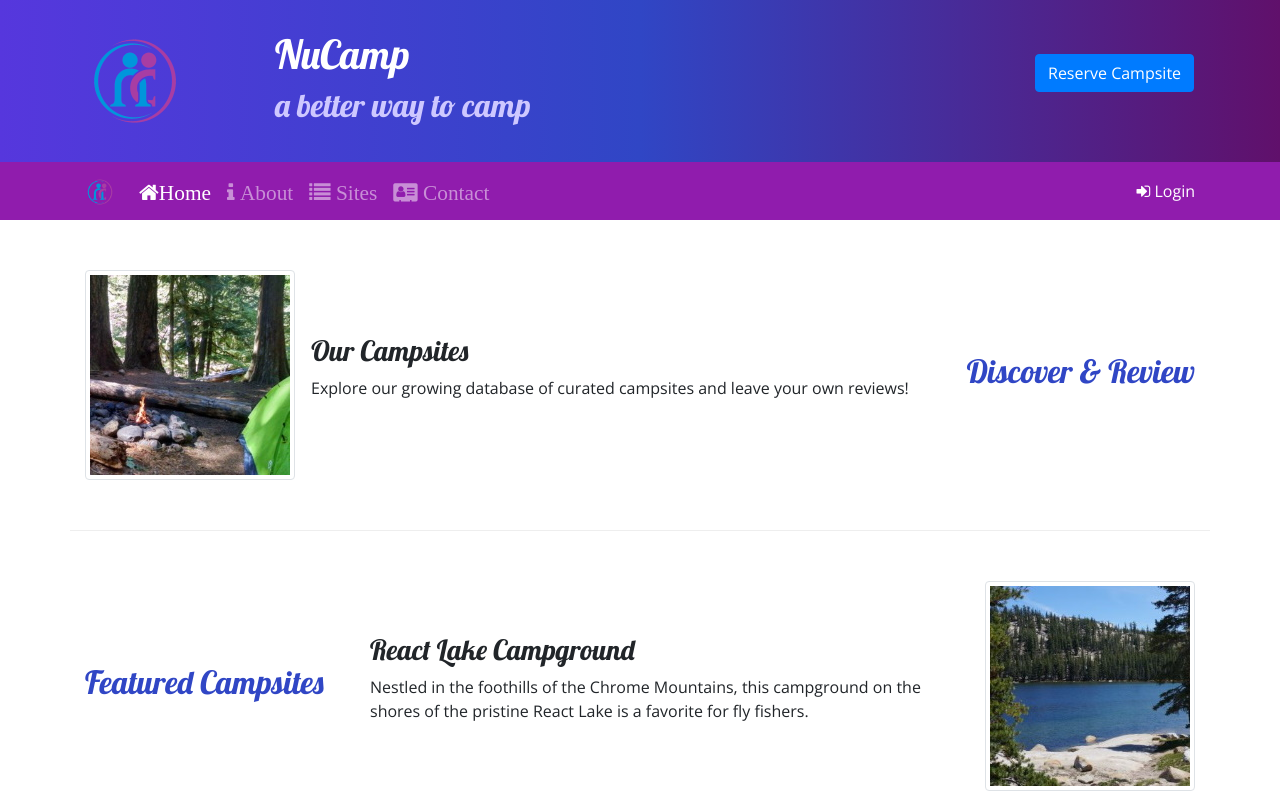
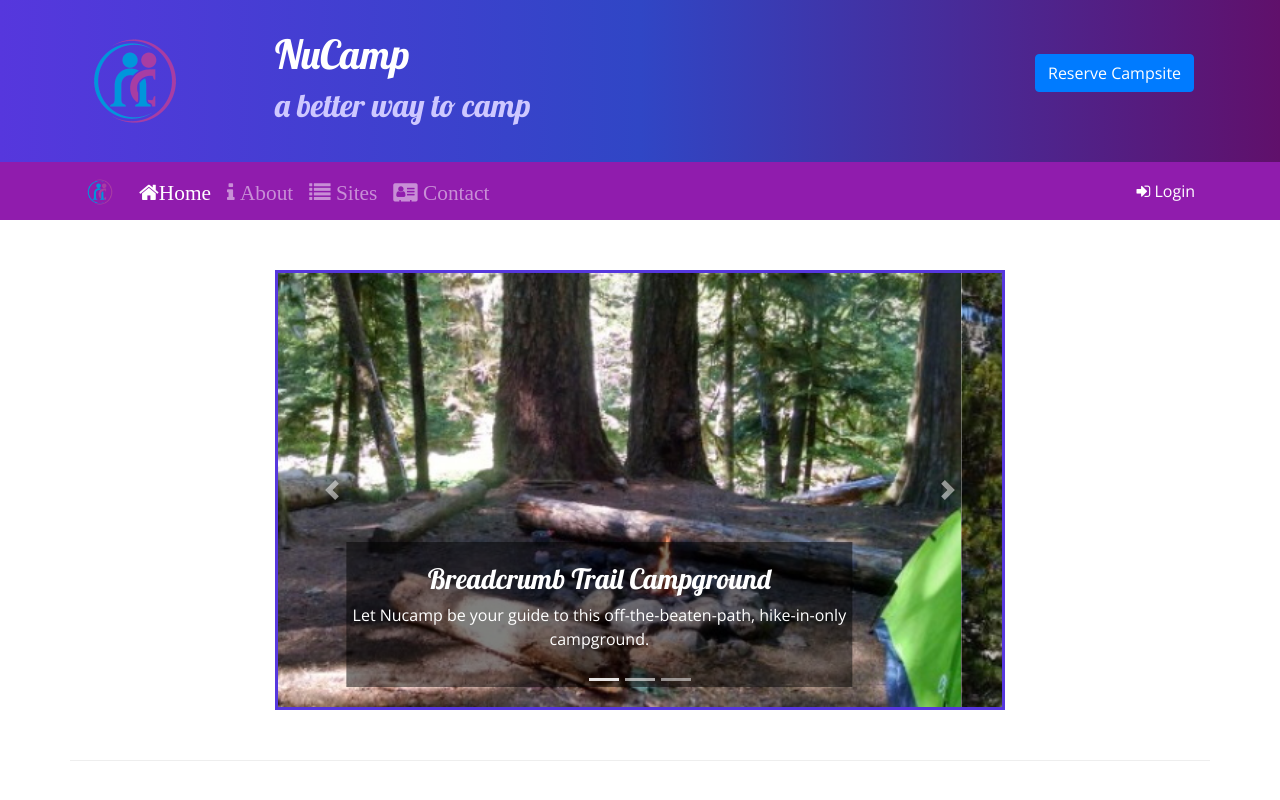
Before and after one commit to 3sc0b3d0/nucampsite, a website: page index.html in a window 1280 px wide. Shown: the top 800 px of the page. Drawn offline with nearby package versions, Linux system fonts and the light colour scheme.

Commit message:
Carousel

```diff
--- a/css/styles.css
+++ b/css/styles.css
@@ -41,3 +41,11 @@ header h2 {
     border-top: none;
     padding: 10px;
 }
+
+.carousel-caption {
+    background-color: rgba(0, 0, 0, 0.5);
+}
+
+.carousel {
+    border: solid #5637DD;
+}
--- a/index.html
+++ b/index.html
@@ -94,6 +94,49 @@
     </div>
 
     <div class="container">
+        <div class="row row-content">
+            <div class="col-md-8 mx-auto">
+                <div id="homeCarousel" class="carousel slide" data-ride="carousel">
+                    <ol class="carousel-indicators">
+                        <li data-target="#homeCarousel"data-slide-to="0" class="active"> </li>
+                        <li data-target="#homeCarousel"data-slide-to="1"> </li>
+                        <li data-target="#homeCarousel"data-slide-to="2"> </li>
+                    </ol>
+                    <div class="carousel-inner">
+                        <div class="carousel-item active">
+                            <img class="d-block w-100" src="img/breadcrumb-trail.jpg" alt="Breadcrumb Trail Campground" />
+                            <div class="carousel-caption">
+                                <h3> Breadcrumb Trail Campground </h3>
+                                <p class="d-none d-sm-block"> Let Nucamp be your guide to this off-the-beaten-path, hike-in-only campground.</p>
+                            </div>
+                        </div>
+                        <div class="carousel-item">
+                            <img class="d-block w-100" src="img/react-lake.jpg" alt="React Lake Campground" />
+                            <div class="carousel-caption">
+                                <h3> React Lake Campground </h3>
+                                <p class="d-none d-sm-block"> Nestled in the foothills of the Chrome Mountains, this campground on the shores of the pristine React Lake is a favorite for fly fishers. </p>
+                            </div>
+                        </div>
+                        <div class="carousel-item">
+                            <img class="d-block w-100" src="img/chrome-river.jpg" alt="Chrome River Campground" />
+                            <div class="carousel-caption">
+                                <h3> Chrome Lake Campground </h3>
+                                <p class="d-none d-sm-block"> Spend a few sunny days and starry nights beneath a canopy of old-growth firs at this enchanting spot by the Chrome River.</p>
+                            </div>
+                        </div>
+                    </div>
+                    <a class="carousel-control-prev" href="#homeCarousel" role="button" data-slide="prev">
+                        <span class="carousel-control-prev-icon"> </span>
+                        <span class="sr-only"> Previous </span>
+                    </a>
+                    <a class="carousel-control-next" href="#homeCarousel" role="button" data-slide="next">
+                        <span class="carousel-control-next-icon"> </span>
+                        <span class="sr-only"> Next </span>
+                    </a>
+                </div>
+            </div>
+        </div>
+
         <div class="row row-content align-items-center">
             <div class="col-sm-4 order-sm-last col-md-3">
                 <h2 class="text-sm-right">Discover & Review</h2>
@@ -108,7 +151,6 @@
                 </div>
             </div>
         </div>
-
 
         <div class="row row-content align-items-center">
             <div class="col-sm-4 col-md-3">
```
